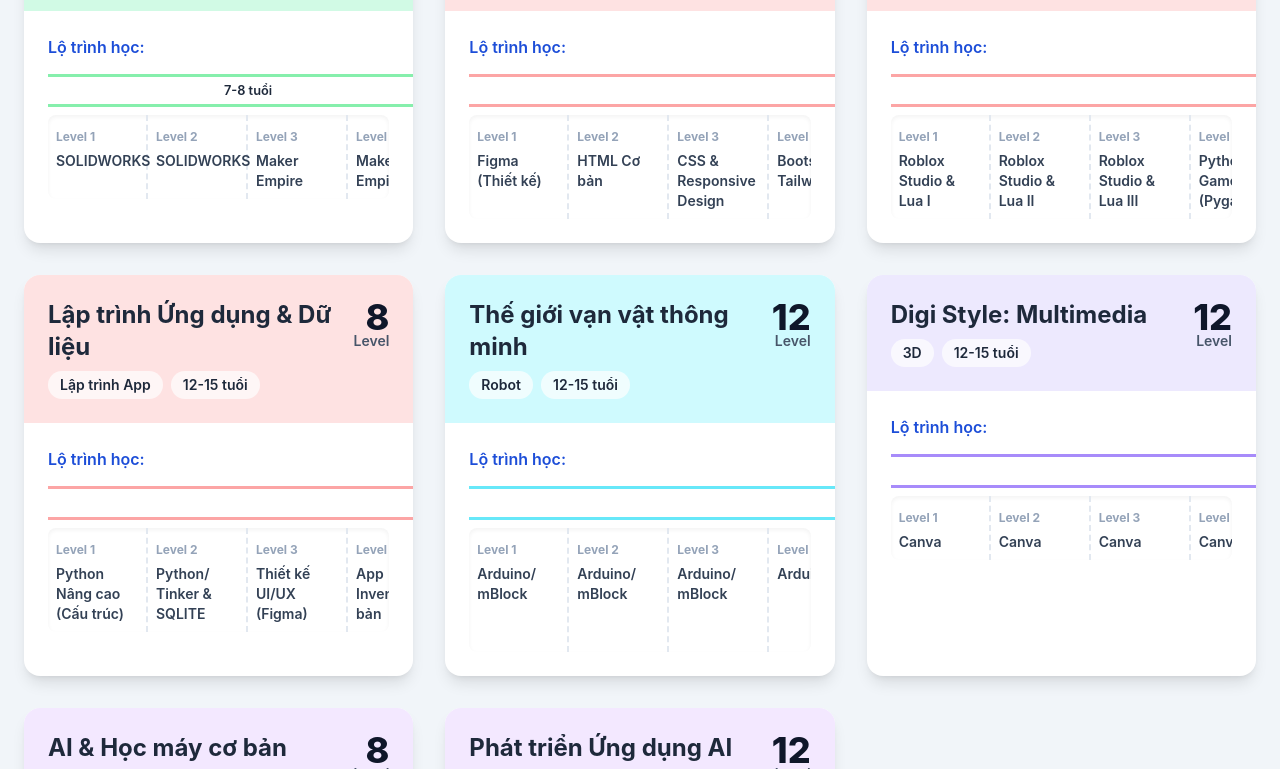
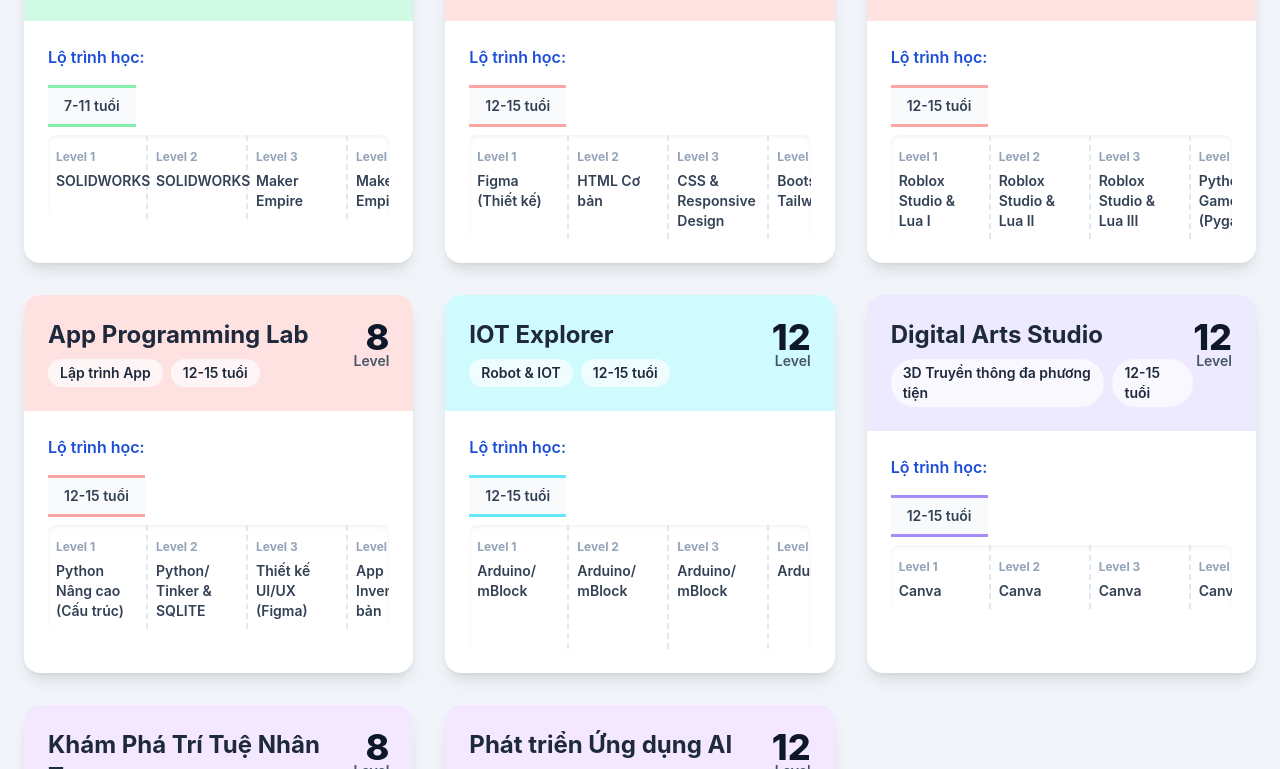
Before and after one commit to chiennm66/UICourse, a plain HTML site: page index.html in a window 1280 px wide. Shown: the part 753-1522 px from the top of the page. Drawn offline with nearby package versions, Linux system fonts and the light colour scheme.

Commit message:
updateUI

```diff
--- a/index.html
+++ b/index.html
@@ -63,16 +63,22 @@
             border-radius: 10px;
             border: 2px solid #f1f5f9;
         }
-        .age-marker {
-            position: relative;
-            display: block;
-            text-align: center;
+        /* Style cho age markers container */
+        .age-markers-container {
+            display: flex;
+            align-items: center;
+            margin-bottom: 0.5rem;
+        }
+        .age-label {
+            display: inline-flex;
+            align-items: center;
+            background-color: #f8fafc;
+            padding: 0.5rem 1rem;
             font-weight: 600;
-            font-size: 0.8rem;
-            padding: 4px;
-            margin-top: -1px;
+            color: #334155;
             border-top: 3px solid;
             border-bottom: 3px solid;
+            border-color: inherit;
         }
 
         .color-group-1 { border-color: #fcd34d; background-color: #fef9c3; } /* Mầm non */
@@ -261,7 +267,7 @@
                 {
                     id: 1,
                     subject: "Lập trình",
-                    title: "Mầm non công nghệ",
+                    title: "Bé Sáng Tạo Số",
                     ageGroup: "5-7",
                     modules: 8,
                     colorClass: "color-group-1",
@@ -278,7 +284,7 @@
                 {
                     id: 2,
                     subject: "Lập trình",
-                    title: "Bé làm Game (Tổng quan)",
+                    title: "Game Creator Lab",
                     ageGroup: "7-11",
                     modules: 12,
                     colorClass: "color-group-2",
@@ -298,7 +304,7 @@
                 {
                     id: 3,
                     subject: "Robot",
-                    title: "Khám phá Robotics",
+                    title: "Khám Phá Robotics",
                     ageGroup: "7-11",
                     modules: 12,
                     colorClass: "color-group-3",
@@ -318,7 +324,7 @@
                 {
                     id: 4,
                     subject: "3D",
-                    title: "Digi Art: Stem Art",
+                    title: "Hoạ Sĩ Công Nghệ",
                     ageGroup: "7-11",
                     modules: 12,
                     colorClass: "color-group-4",
@@ -339,7 +345,7 @@
                 {
                     id: 5,
                     subject: "Lập trình Web",
-                    title: "Lập trình Web & UI/UX",
+                    title: "Lập Trình Web & UI/UX",
                     ageGroup: "12-15",
                     modules: 8,
                     colorClass: "color-group-5",
@@ -356,7 +362,7 @@
                 {
                     id: 10,
                     subject: "Lập trình Game",
-                    title: "Lập trình Game (2D/3D)",
+                    title: "Roblox Coding Lab",
                     ageGroup: "12-15",
                     modules: 8,
                     colorClass: "color-group-5",
@@ -373,7 +379,7 @@
                 {
                     id: 11,
                     subject: "Lập trình App",
-                    title: "Lập trình Ứng dụng & Dữ liệu",
+                    title: "App Programming Lab",
                     ageGroup: "12-15",
                     modules: 8,
                     colorClass: "color-group-5",
@@ -390,8 +396,8 @@
                 /* CÁC KHÓA CÒN LẠI */
                 {
                     id: 6,
-                    subject: "Robot",
-                    title: "Thế giới vạn vật thông minh",
+                    subject: "Robot & IOT",
+                    title: "IOT Explorer",
                     ageGroup: "12-15",
                     modules: 12,
                     colorClass: "color-group-6",
@@ -408,8 +414,8 @@
                 },
                 {
                     id: 7,
-                    subject: "3D",
-                    title: "Digi Style: Multimedia",
+                    subject: "3D Truyền thông đa phương tiện",
+                    title: "Digital Arts Studio",
                     ageGroup: "12-15",
                     modules: 12,
                     colorClass: "color-group-8",
@@ -427,7 +433,7 @@
                 {
                     id: 8,
                     subject: "AI",
-                    title: "AI & Học máy cơ bản",
+                    title: "Khám Phá Trí Tuệ Nhân Tạo",
                     ageGroup: "7-11",
                     modules: 8,
                     colorClass: "color-group-7",
@@ -518,7 +524,6 @@
             function createTimeline(course) {
                 let curriculumHTML = '';
                 course.curriculum.forEach(step => {
-                    // Thêm sự kiện onclick vào mỗi ô Level
                     const levelNameEncoded = encodeURIComponent(step.name);
                     curriculumHTML += `
                         <div class="timeline-step" onclick="openModal(${course.id}, ${step.unit}, '${step.name}')">
@@ -528,18 +533,19 @@
                     `;
                 });
 
-                let ageMarkersHTML = '';
-                course.ageMarkers.forEach(marker => {
-                    const gridSpan = `grid-column: ${marker.start} / ${marker.end + 1}`;
-                    ageMarkersHTML += `<div class="age-marker ${course.timelineHeaderClass}" style="${gridSpan}">${marker.range}</div>`;
-                });
+                // Tạo age markers section
+                let ageMarkersHTML = `
+                    <div class="age-markers-container mb-2 flex">
+                        <div class="age-label ${course.timelineHeaderClass} text-sm font-semibold">
+                            ${course.ageGroup} tuổi
+                        </div>
+                    </div>
+                `;
 
                 return `
                     <div class="mt-4">
-                        <div class="grid" style="grid-template-columns: repeat(${course.modules}, minmax(100px, 1fr));">
-                            ${ageMarkersHTML}
-                        </div>
-                        <div class="timeline-container relative flex w-full mt-2 bg-white rounded-lg shadow-inner">
+                        ${ageMarkersHTML}
+                        <div class="timeline-container relative flex w-full bg-white rounded-lg shadow-inner">
                             ${curriculumHTML}
                         </div>
                     </div>
@@ -592,8 +598,11 @@
                     } else if (activeFilters.subject === 'Lập trình') {
                         // Nút "Lập trình (Tổng hợp)" sẽ hiển thị tất cả các khóa Lập trình cụ thể.
                         subjectMatch = genericProgrammingSubjects.includes(cardSubject);
+                    } else if (activeFilters.subject === 'Robot') {
+                        // Nút "Robot" sẽ hiển thị các khóa "Robot" và "Robot & IOT"
+                        subjectMatch = cardSubject === 'Robot' || cardSubject === 'Robot & IOT';
                     } else if (activeFilters.subject === cardSubject) {
-                        // Lọc theo khóa cụ thể (Robot, AI, Lập trình Web,...)
+                        // Lọc theo khóa cụ thể (AI, Lập trình Web, 3D,...)
                         subjectMatch = true;
                     } else {
                         subjectMatch = false;
```
